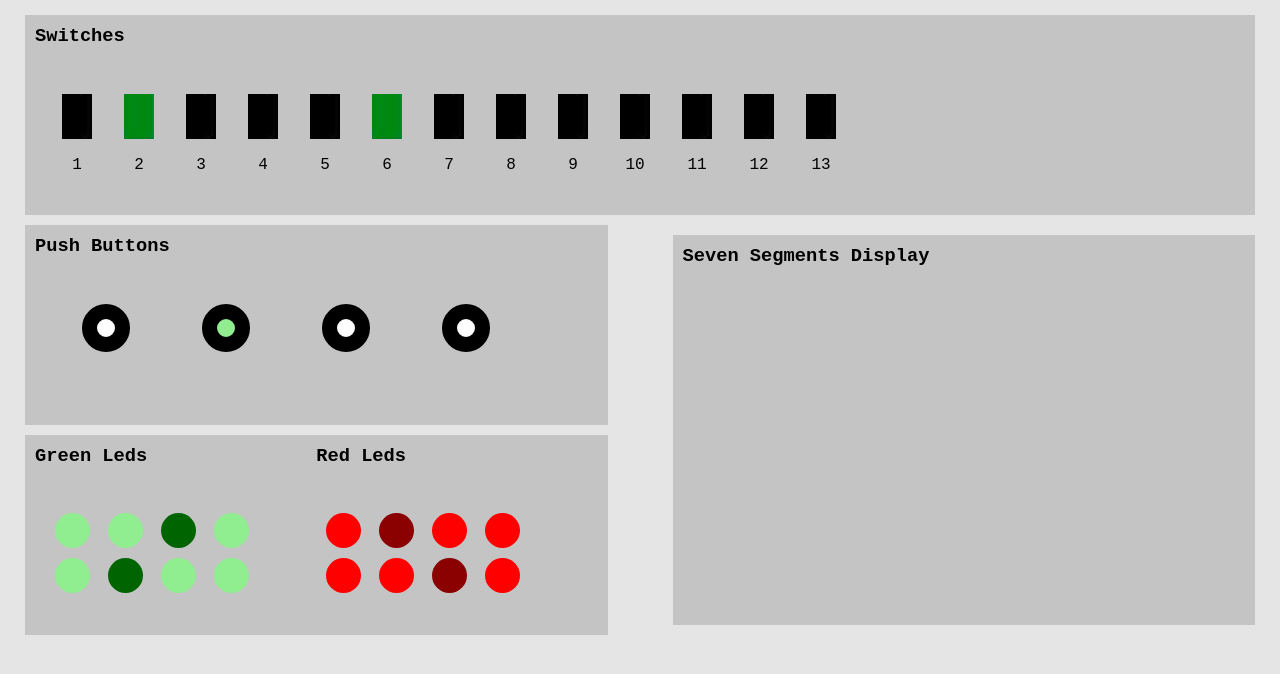
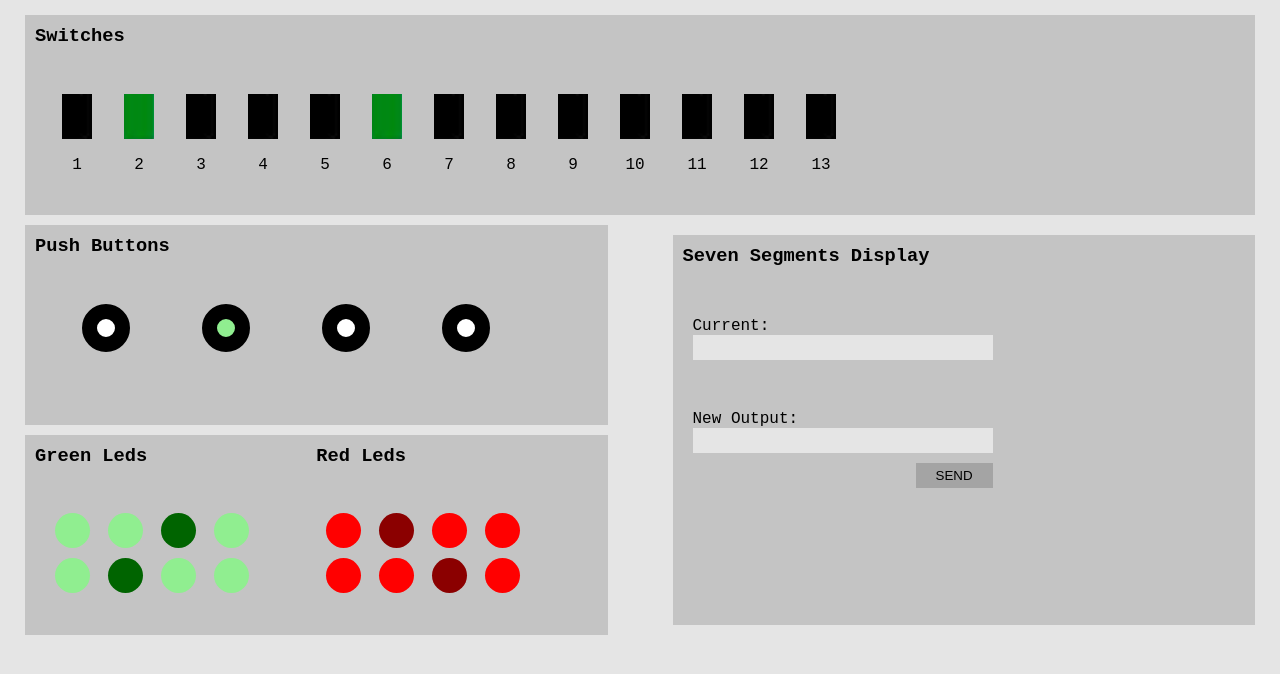
Before and after one commit to KennedyMelo/IHS-project, a plain HTML site: page de2i-150-WebInterface/index.html in a window 1280 px wide. Drawn offline with Linux system fonts and the light colour scheme.

Commit message:
sevenSegmentsDisplay box made

```diff
--- a/de2i-150-WebInterface/index.html
+++ b/de2i-150-WebInterface/index.html
@@ -14,46 +14,19 @@
                 <div class="contentClass">
                     <table>
                         <tr>
-                            <td>
-                                <img src="images/BlackRect.png" alt="">
-
-                            </td>
-                            <td>
-                                <img src="images/GreenRect.png" alt="">
-                            </td>
-                            <td>
-                                <img src="images/BlackRect.png" alt="">
-                            </td>
-                            <td>
-                                <img src="images/BlackRect.png" alt="">
-                            </td>
-                            <td>
-                                <img src="images/BlackRect.png" alt="">
-                            </td>
-                            <td>
-                                <img src="images/GreenRect.png" alt="">
-                            </td>
-                            <td>
-                                <img src="images/BlackRect.png" alt="">
-                            </td>
-                            <td>
-                                <img src="images/BlackRect.png" alt="">
-                            </td>
-                            <td>
-                                <img src="images/BlackRect.png" alt="">
-                            </td>
-                            <td>
-                                <img src="images/BlackRect.png" alt="">
-                            </td>
-                            <td>
-                                <img src="images/BlackRect.png" alt="">
-                            </td>
-                            <td>
-                                <img src="images/BlackRect.png" alt="">
-                            </td>
-                            <td>
-                                <img src="images/BlackRect.png" alt="">
-                            </td>
+                            <td><img src="images/BlackRect.png" alt=""></td>
+                            <td><img src="images/GreenRect.png" alt=""></td>
+                            <td><img src="images/BlackRect.png" alt=""></td>
+                            <td><img src="images/BlackRect.png" alt=""></td>
+                            <td><img src="images/BlackRect.png" alt=""></td>
+                            <td><img src="images/GreenRect.png" alt=""></td>
+                            <td><img src="images/BlackRect.png" alt=""></td>
+                            <td><img src="images/BlackRect.png" alt=""></td>
+                            <td><img src="images/BlackRect.png" alt=""></td>
+                            <td><img src="images/BlackRect.png" alt=""></td>
+                            <td><img src="images/BlackRect.png" alt=""></td>
+                            <td><img src="images/BlackRect.png" alt=""></td>
+                            <td><img src="images/BlackRect.png" alt=""></td>
                         </tr>
                         <tr>
                             <td>1</td>
@@ -76,7 +49,19 @@
         <div id="sevenSegmentsBox" class="boxWidth">
             <h3>Seven Segments Display</h3>
             <div class="contentClass">
-
+                <div class="boxForm">
+                    <form action="">
+                        Current:
+                        <input type="text">
+                    </form>
+                </div>
+                <div class="boxForm">
+                    <form action="">
+                        New Output:
+                        <input type="text">
+                        <input type="submit" value="SEND">
+                    </form>
+                </div>
             </div>
         </div>
 
@@ -134,8 +119,6 @@
                 </div>
             </div>
         </div>
-
-
     </div>
 
 </body>
--- a/de2i-150-WebInterface/style.css
+++ b/de2i-150-WebInterface/style.css
@@ -54,8 +54,25 @@ table{
     float: left;
     width: 50%;
 }
-
-
+.boxForm{
+    margin: 50px 0px;
+}
+input[type=text]{
+    background-color: #e5e5e5;
+    height: 25px;
+    width: 300px;
+    font-size: 20px;
+}
+input[type=submit]{
+    background-color: #a4a4a4;
+    padding: 5px 20px;
+    margin-left: 223px;
+    margin-top: 10px;
+}
+input{
+    display: block;
+    border: none;
+}
 .circle{
     width: 35px;
     height: 35px;
```
